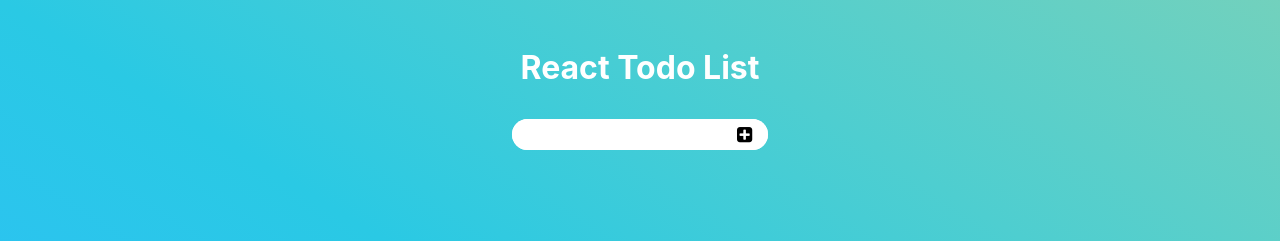
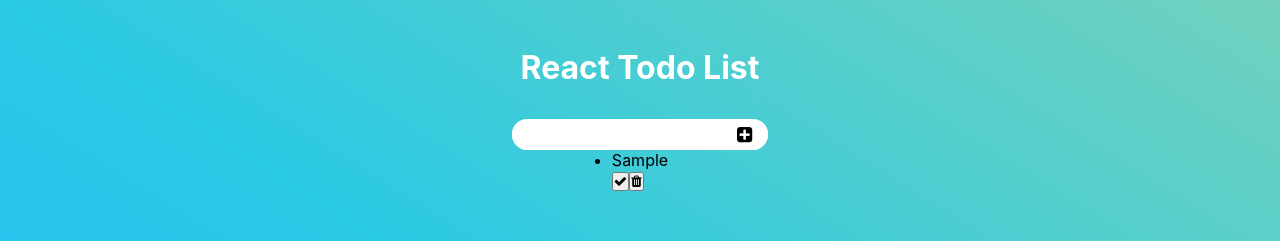
Before and after one commit to ArminWhoCode/react-todo, a React (Create React App) app: page / in a window 1280 px wide. Both pictures are taken after typing "Sample" into the empty fields and a click on the button 744 px from the left and 134 px from the top of the page. Shown: the top 241 px of the page. Built offline with nearby package versions, Linux system fonts and the light colour scheme.

Commit message:
Create TodoItem component

```diff
--- /dev/null
+++ b/src/Components/TodoList/TodoItem/TodoItem.jsx
@@ -0,0 +1,16 @@
+import React from "react";
+
+const Todo = (props) => {
+  return (
+    <div className="Todo__item">
+      <li>{props.text}</li>
+      <button className="compelete">
+        <i className="fa fa-check"></i>
+      </button>
+      <button className="delete">
+        <i className="fa fa-trash"></i>
+      </button>
+    </div>
+  );
+};
+export default Todo;
--- a/src/Components/TodoList/TodoList.jsx
+++ b/src/Components/TodoList/TodoList.jsx
@@ -1,9 +1,14 @@
 import React from "react";
+import Todo from "./TodoItem/TodoItem";
 
 const TodoList = (props) => {
   return (
     <div className="Todo__list">
-      <ul></ul>
+      <ul>
+        {props.todos.map((todo, index) => (
+          <Todo key={index} text={todo.text} />
+        ))}
+      </ul>
     </div>
   );
 };
```
